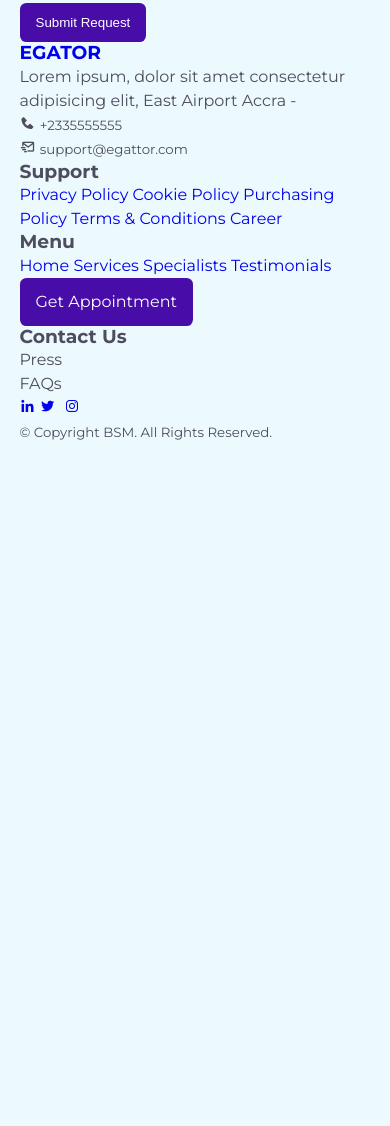
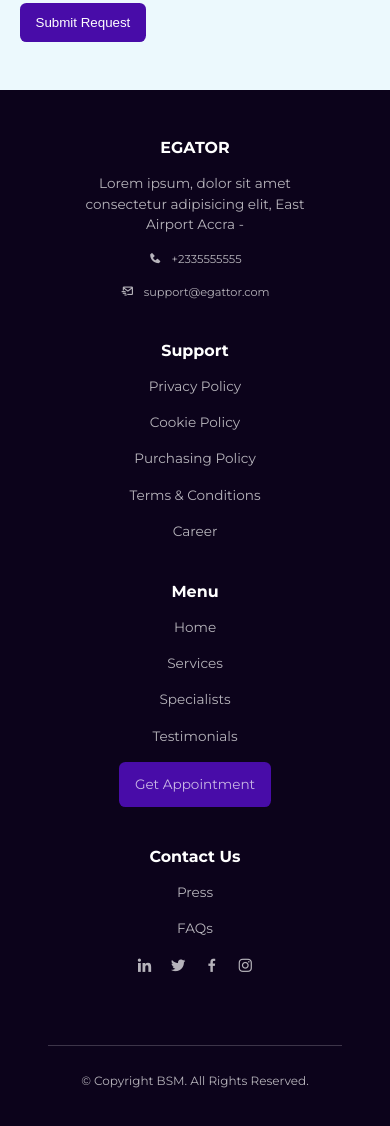
Before and after one commit to BSMiguell/-Hospital-Website, a plain HTML site: page index.html in a window 390 px wide. Shown: the part 6604-7730 px from the top of the page. Before the commit the page ends 7048 px from the top, so only its background shows below. Drawn offline with nearby package versions, Linux system fonts and the light colour scheme; files that its build step writes are made by us from their sources.

Commit message:
Finalizando o Footer

```diff
--- a/index.html
+++ b/index.html
@@ -633,14 +633,14 @@
           <div class="footer__socials">
             <a href="#"><i class="bx bxl-linkedin"></i></a>
             <a href="#"><i class="bx bxl-twitter"></i></a>
-            <a href="#"><i class="bx bx1-facebook"></i></a>
+            <a href="#"><i class="bx bxl-facebook"></i></a>
             <a href="#"><i class="bx bxl-instagram"></i></a>
           </div>
         </article>
+      </div>
 
-        <div class="copyright">
-          <small>&copy; Copyright BSM. All Rights Reserved.</small>
-        </div>
+      <div class="copyright">
+        <small>&copy; Copyright BSM. All Rights Reserved.</small>
       </div>
     </footer>
     <!-- === X === X === -->
--- a/partials/_footer.scss
+++ b/partials/_footer.scss
@@ -0,0 +1,87 @@
+footer {
+  background-color: $black-color;
+  color: $light-color;
+  padding: 6rem;
+  margin-top: 6rem;
+
+  .container {
+    display: grid;
+    grid-template-columns: repeat(4, 1fr);
+    gap: 5rem;
+    font-size: 0.85rem;
+
+    a {
+      color: $light-color;
+
+      &:hover {
+        color: $white-color;
+      }
+
+      & > h3 {
+        color: $white-color;
+      }
+    }
+
+    article {
+      display: flex;
+      flex-direction: column;
+      gap: 1rem;
+
+      & > div {
+        display: flex;
+        align-items: center;
+        gap: 0.6rem;
+      }
+
+      & > h3 {
+        color: $white-color;
+      }
+
+      .footer__socials {
+        gap: 1rem;
+        font-size: 1.1rem;
+      }
+    }
+  }
+
+  .copyright {
+    text-align: center;
+    padding: 1.5rem 0;
+    margin-top: 4rem;
+    border-top: 1px solid rgba($white-color, 0.2);
+    font-size: 0.9rem;
+  }
+}
+
+// ========================= MEDIA QUERIES (MEDIUM DEVICES) =========================
+@media screen and (max-width: 1024px) {
+  footer {
+    .container {
+      gap: 2.5rem;
+    }
+  }
+}
+
+// ========================= MEDIA QUERIES (SMALL DEVICES) =========================
+@media screen and (max-width: 600px) {
+  footer {
+    padding: 3rem;
+    margin-top: 3rem;
+
+    .container {
+      grid-template-columns: 1fr;
+      text-align: center;
+
+      .btn-primary,
+      .footer__socials {
+        margin: 0 auto;
+      }
+
+      article {
+        & > div {
+          justify-content: center;
+        }
+      }
+    }
+  }
+}
```
